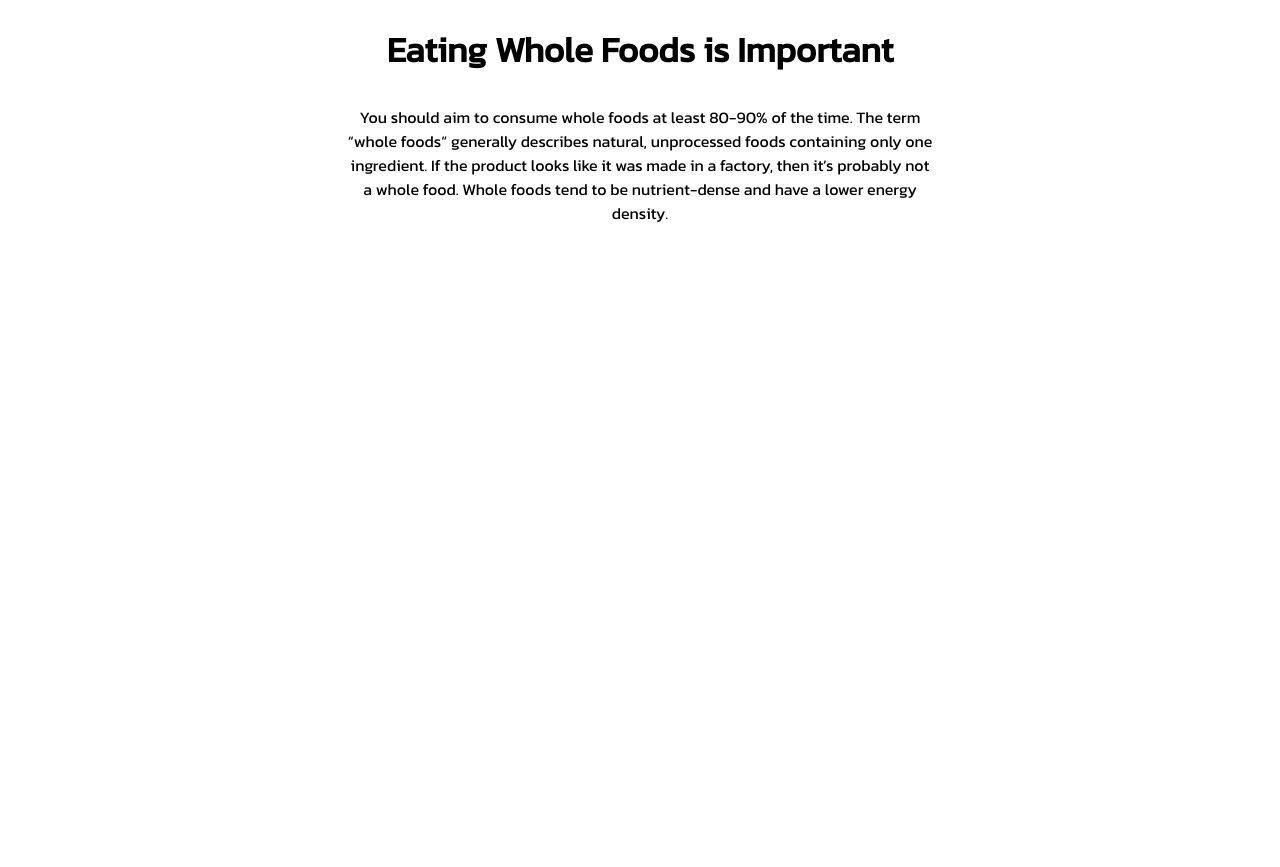
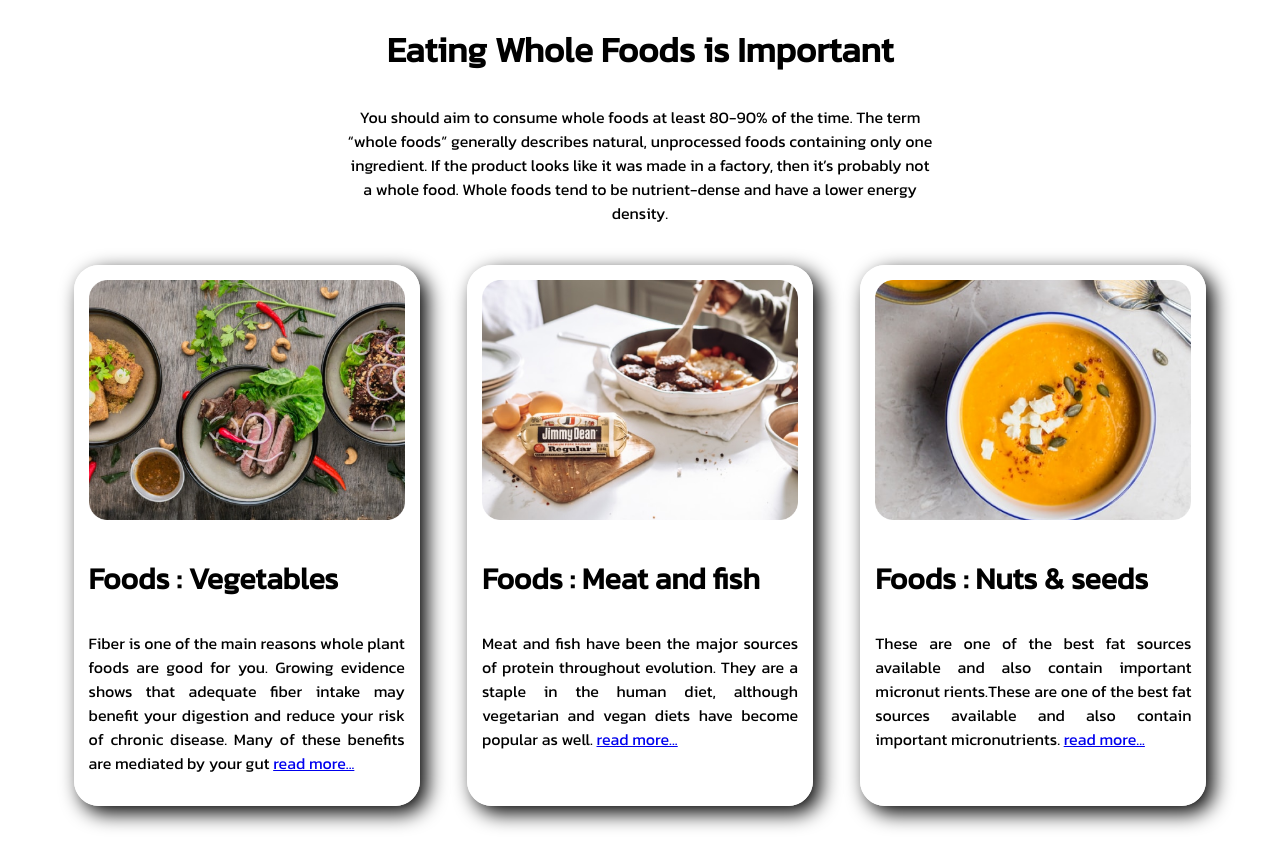
Before and after one commit to mazharul99/assignment-food-network, a plain HTML site: page index.html in a window 1280 px wide. Shown: the part 1101-1968 px from the top of the page. Before the commit the page ends 1401 px from the top, so only its background shows below. Drawn offline with Linux system fonts and the light colour scheme.

Commit message:
3/4 part Complete

```diff
--- a/index.html
+++ b/index.html
@@ -64,6 +64,34 @@
             </p>
         </div>
     </section>
+    <br>
+    <section class="flexible3">
+        <div class="three-part">
+            <img src="images/food/vegetable.jpg" alt="food1">
+            <h3>Foods : Vegetables</h3>
+            <p>Fiber is one of the main reasons whole plant foods are good for you. Growing evidence shows that adequate
+                fiber intake may benefit your digestion and reduce your risk of chronic disease. Many of these benefits
+                are mediated by your gut <a href="http://www.facebook.com/vegetables" target="_blank">read more...</a>
+            </p>
+        </div>
+
+        <div class="three-part">
+            <img src="images/food/meat.jpg" alt="food2">
+            <h3>Foods : Meat and fish</h3>
+            <p>Meat and fish have been the major sources of protein throughout evolution. They are a staple in the human
+                diet, although vegetarian and vegan diets have become popular as well. <a
+                    href="http://www.facebook.com/meat" target="_blank">read more...</a></p>
+        </div>
+
+        <div class="three-part">
+            <img src="images/food/nuts.png" alt="food3">
+            <h3>Foods : Nuts & seeds</h3>
+            <p>These are one of the best fat sources available and also contain important micronut rients.These are one
+                of the best fat sources available and also contain important micronutrients. <a
+                    href="http://www.facebook.com/nuts" target="_blank">read more...</a></p>
+            </p>
+        </div>
+    </section>
 </body>
 
 </html>
--- a/style.css
+++ b/style.css
@@ -14,6 +14,11 @@ h1{
 h2{
     font-size:35px;
 }
+
+h3{
+    font-size: 30px;
+}
+
 .orange{
     color:orange;
 }
@@ -68,3 +73,24 @@ h2{
 .center p{
     text-align:center;
 }
+
+.flexible3{
+    display:flex;
+
+
+}
+
+.flexible3 img{
+    width:100%;
+}
+
+.three-part{
+    margin-left: 2%;
+    margin-right: 2%;
+    border : 15px solid rgb(255, 255, 255);
+    border-radius: 25px;
+    padding: 0;
+    box-shadow: 7px 7px 20px;
+    width:33%;
+
+}
```
Also changed, not shown: images/food/meat.jpg (renamed from images/food/Project Cover.jpg), images/food/nuts.png (renamed from images/food/Project Cover.png), images/food/vegetable.jpg (renamed from images/food/Project Cover1.jpg).
